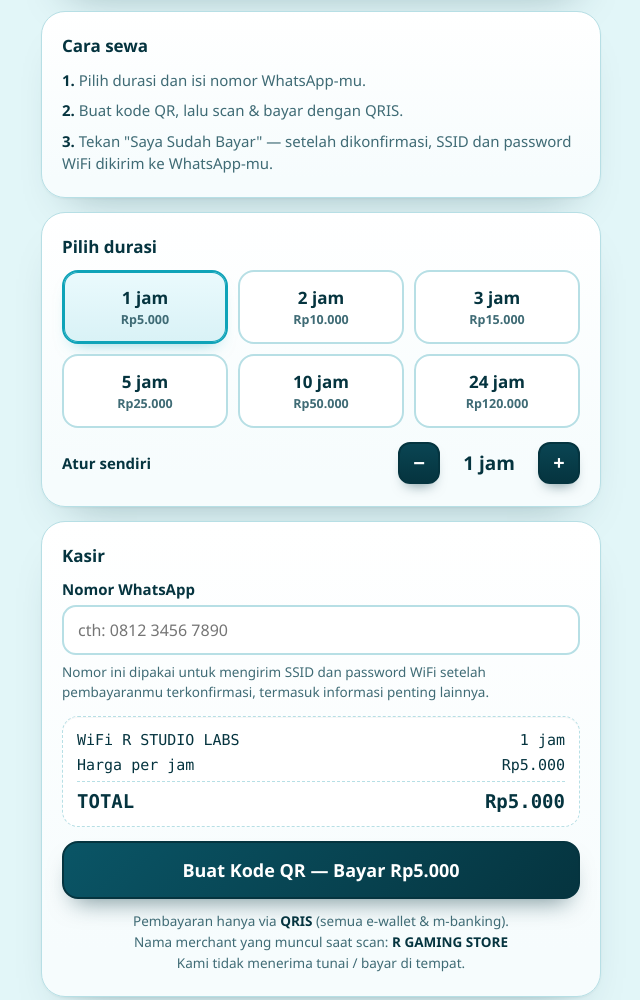
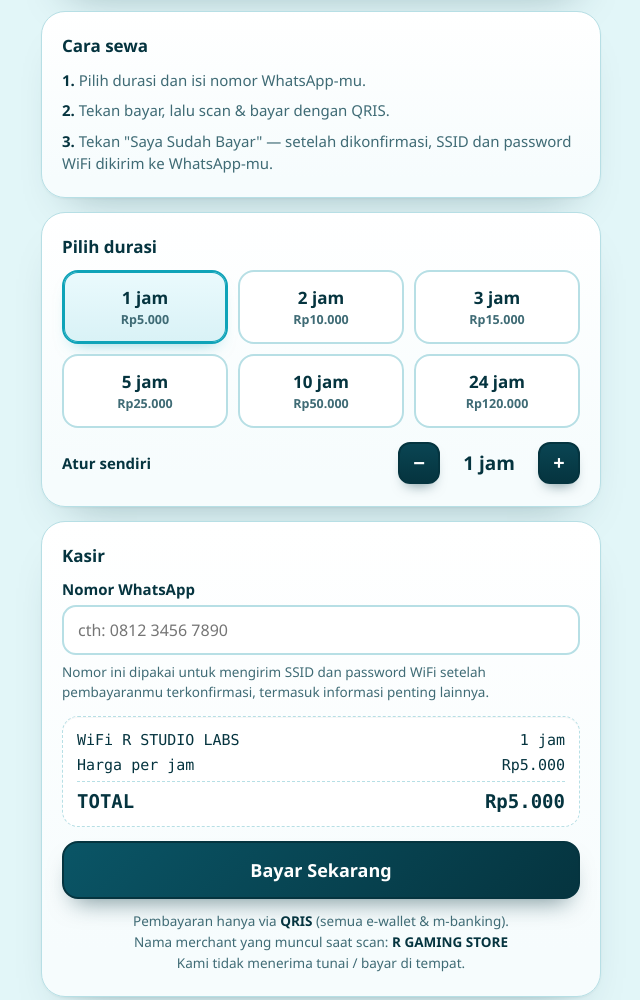
Before and after one commit to RoDev77/mywifi-router, a plain HTML site: page index.html in a window 1280 px wide. Shown: the part 401-1401 px from the top of the page, without its empty margins (319-959 px from the left). Drawn offline with Linux system fonts and the light colour scheme; no server answers.

Commit message:
Teks cara sewa baru + tombol Bayar Sekarang

```diff
--- a/index.html
+++ b/index.html
@@ -198,7 +198,7 @@ footer a:hover{color:var(--signal)}
     <h2>Cara sewa</h2>
     <div class="steps">
       <div><b>1.</b> Pilih durasi dan isi nomor WhatsApp-mu.</div>
-      <div><b>2.</b> Buat kode QR, lalu scan &amp; bayar dengan QRIS.</div>
+      <div><b>2.</b> Tekan bayar, lalu scan &amp; bayar dengan QRIS.</div>
       <div><b>3.</b> Tekan "Saya Sudah Bayar" — setelah dikonfirmasi, SSID dan password WiFi dikirim ke WhatsApp-mu.</div>
     </div>
   </section>
@@ -236,7 +236,7 @@ footer a:hover{color:var(--signal)}
     </div>
 
     <div id="inputView">
-      <button class="pay" id="pay">Buat Kode QR — Bayar Rp5.000</button>
+      <button class="pay" id="pay">Bayar Sekarang</button>
       <p class="merchant-note">Pembayaran hanya via <b>QRIS</b> (semua e-wallet &amp; m-banking).<br>Nama merchant yang muncul saat scan: <b id="merchantNameEl">…</b><br>Kami tidak menerima tunai / bayar di tempat.</p>
     </div>
 
@@ -382,7 +382,7 @@ footer a:hover{color:var(--signal)}
     hoursEl.textContent = hours;
     rItem.textContent = hours + " jam";
     rTotal.textContent = rp(total());
-    payBtn.textContent = "Buat Kode QR — Bayar " + rp(total());
+    payBtn.textContent = "Bayar Sekarang";
     var btns = grid.querySelectorAll(".dur");
     for (var i = 0; i < btns.length; i++) {
       btns[i].classList.toggle("on", +btns[i].getAttribute("data-h") === hours);
@@ -536,7 +536,7 @@ footer a:hover{color:var(--signal)}
     qrView.classList.add("show");
     qrView.scrollIntoView({ behavior: "smooth", block: "center" });
     payBtn.disabled = false;
-    payBtn.textContent = "Buat Kode QR — Bayar " + rp(total());
+    payBtn.textContent = "Bayar Sekarang";
   });
 
   document.getElementById("newTxnBtn").addEventListener("click", function () { resetTxn(true); });
```
